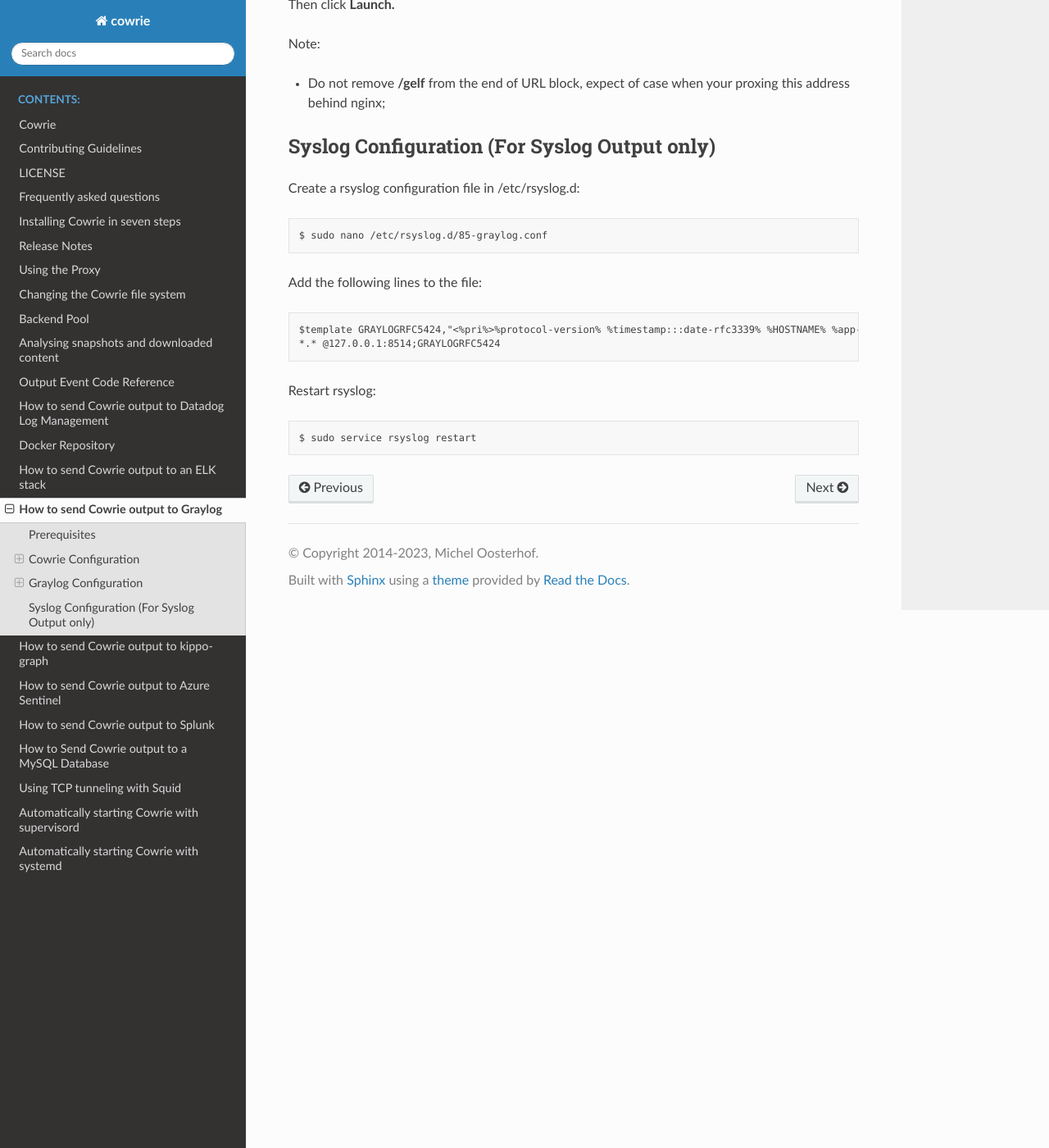
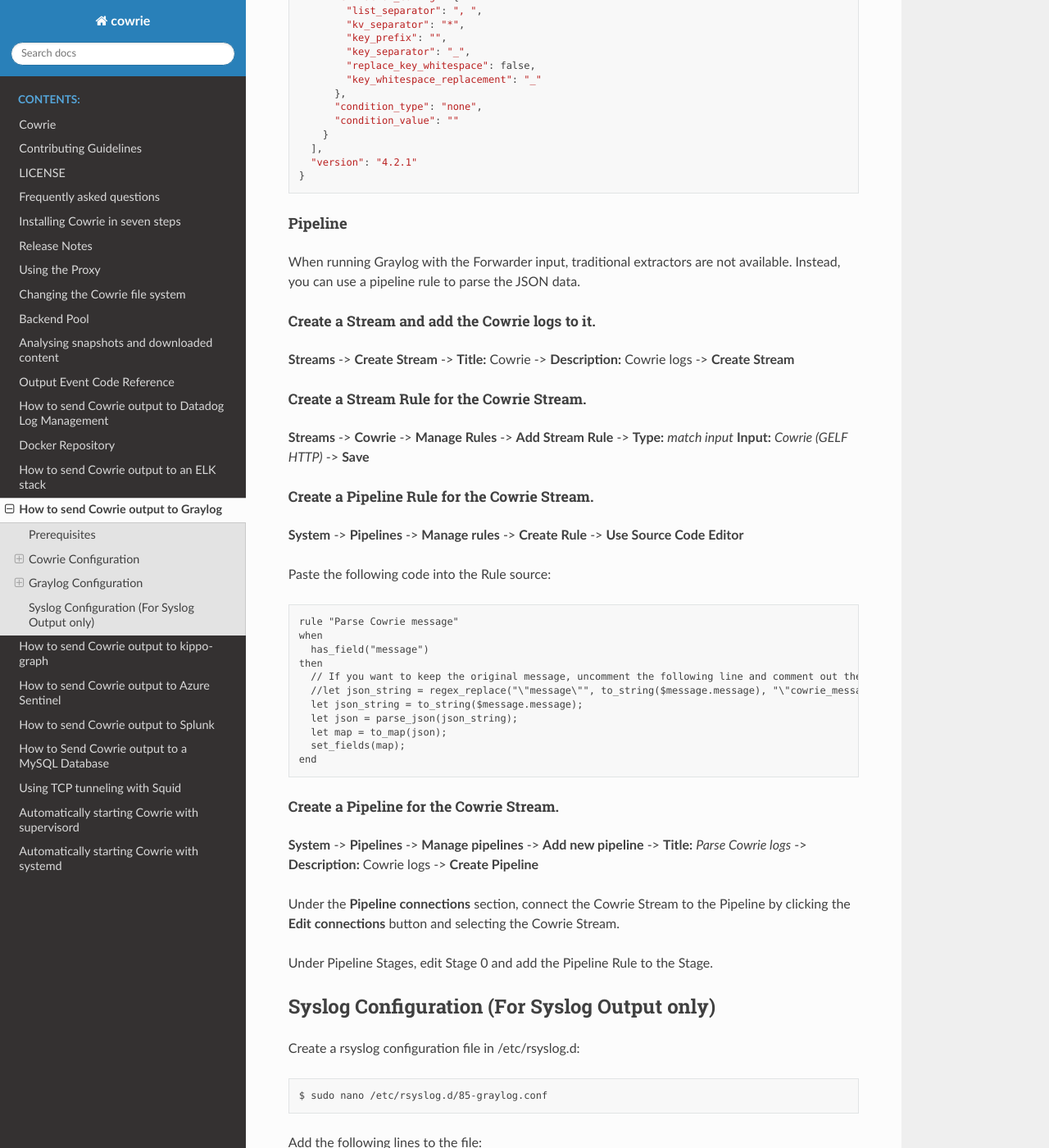
Before and after one commit to cowrie/cowrie, a Sphinx documentation site: the page built from docs/graylog/README.rst, in a window 1280 px wide and 1400 px high, scrolled down 1960 px. Shown: the whole window at 82% size. Built offline with Sphinx 7.4.7 and the Read the Docs theme 3.1.0, drawn with Linux system fonts in a browser that asks for light colours; the version number is read from the project's files by our own code; some of the changed text lies outside the part shown.

Commit message:
Updated Graylog docs to also describe the pipeline feature (#2355)
* Added instructions for running Graylog pipelines.
When running Graylog with the Forwarder input (Enterprise option). The traditional extractor is not supported.

```diff
--- a/docs/graylog/README.rst
+++ b/docs/graylog/README.rst
@@ -18,8 +18,8 @@ Using Syslog
 Open the Cowrie configuration file and uncomment these 3 lines::
 
     [output_localsyslog]
-    facility * USER
-    format * text
+    facility = USER
+    format = text
 
 Restart Cowrie
 
@@ -29,8 +29,8 @@ Using GELF HTTP Input
 Open the Cowrie configuration file and find this block ::
 
     [output_graylog]
-    enabled * false
-    url * http://127.0.0.1:12201/gelf
+    enabled = false
+    url = http://127.0.0.1:12201/gelf
 
 Enable this block and specify url of your input.
 
@@ -55,6 +55,17 @@ GELF HTTP Input
 
 Open the Graylog web interface and click on the **System** drop-down in the top menu. From the drop-down menu select **Inputs**. Select **GELF HTTP** from the drop-down menu and click the **Launch new input** button. In the modal dialog enter the information about your input.
 
+Then click **Launch.**
+
+Note:
+
+- Do not remove **/gelf** from the end of URL block, expect of case when your proxing this address behind nginx;
+
+Parsing Cowrie JSON
+===================
+
+Extractor
+---------
 Click **Manage Extractors** near created input. On new page click **Actions** -> **Import extractors**  and paste this config ::
 
     {
@@ -82,11 +93,47 @@ Click **Manage Extractors** near created input. On new page click **Actions** ->
       "version": "4.2.1"
     }
 
-Then click **Launch.**
+Pipeline
+--------
+When running Graylog with the Forwarder input, traditional extractors are not available. Instead, you can use a pipeline rule to parse the JSON data.
 
-Note:
+Create a Stream and add the Cowrie logs to it.
+^^^^^^^^^^^^^^^^^^^^^^^^^^^^^^^^^^^^^^^^^^^^^^
 
-- Do not remove **/gelf** from the end of URL block, expect of case when your proxing this address behind nginx;
+**Streams** -> **Create Stream** -> **Title:** Cowrie -> **Description:** Cowrie logs -> **Create Stream**
+
+Create a Stream Rule for the Cowrie Stream.
+^^^^^^^^^^^^^^^^^^^^^^^^^^^^^^^^^^^^^^^^^^^
+
+**Streams** -> **Cowrie** -> **Manage Rules** -> **Add Stream Rule** -> **Type:** `match input` **Input:** `Cowrie (GELF HTTP)` -> **Save**
+
+Create a Pipeline Rule for the Cowrie Stream.
+^^^^^^^^^^^^^^^^^^^^^^^^^^^^^^^^^^^^^^^^^^^^^
+
+**System** -> **Pipelines** -> **Manage rules** -> **Create Rule** -> **Use Source Code Editor**
+
+Paste the following code into the Rule source::
+
+    rule "Parse Cowrie message"
+    when
+      has_field("message")
+    then
+      // If you want to keep the original message, uncomment the following line and comment out the next line.
+      //let json_string = regex_replace("\"message\"", to_string($message.message), "\"cowrie_message\"");
+      let json_string = to_string($message.message);
+      let json = parse_json(json_string);
+      let map = to_map(json);
+      set_fields(map);
+    end
+
+Create a Pipeline for the Cowrie Stream.
+^^^^^^^^^^^^^^^^^^^^^^^^^^^^^^^^^^^^^^^^
+
+**System** -> **Pipelines** -> **Manage pipelines** -> **Add new pipeline** -> **Title:** `Parse Cowrie logs` -> **Description:** Cowrie logs -> **Create Pipeline**
+
+Under the **Pipeline connections** section, connect the Cowrie Stream to the Pipeline by clicking the **Edit connections** button and selecting the Cowrie Stream.
+
+Under Pipeline Stages, edit Stage 0 and add the Pipeline Rule to the Stage.
 
 Syslog Configuration (For Syslog Output only)
 *********************************************
```
